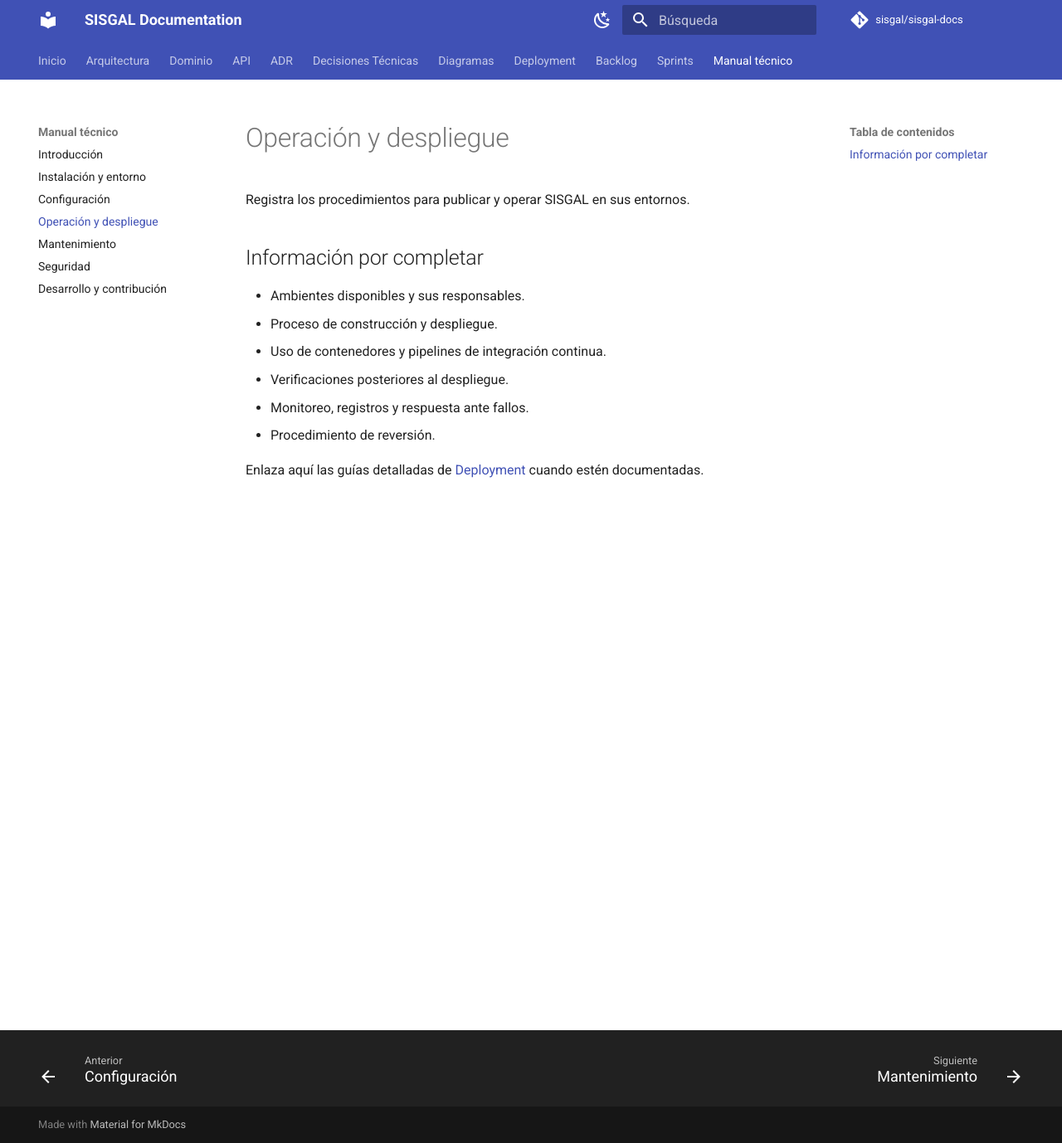
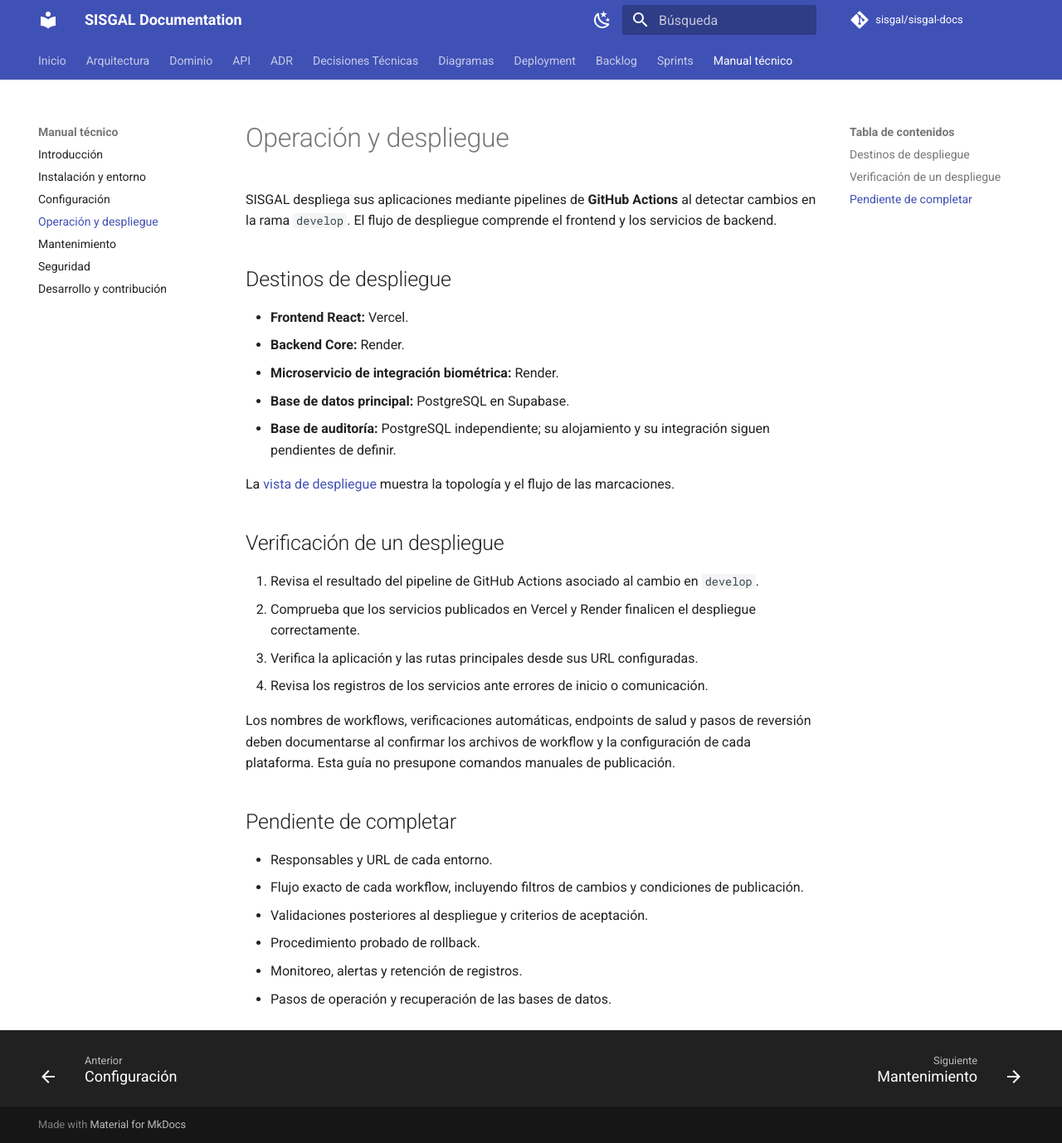
Before and after one commit to sisgal-platform/sisgal-docs, an MkDocs documentation site: the page built from docs/technical-guide/operations.md, in a window 1280 px wide and 1378 px high. Shown: the whole window at 83% size. Built offline with MkDocs 1.6.1 and Material for MkDocs 9.7.7, drawn with Linux system fonts in a browser that asks for light colours; comment, search, counter and statistics services are not loaded.

```diff
--- a/docs/technical-guide/operations.md
+++ b/docs/technical-guide/operations.md
@@ -1,14 +1,31 @@
 # Operación y despliegue
 
-Registra los procedimientos para publicar y operar SISGAL en sus entornos.
+SISGAL despliega sus aplicaciones mediante pipelines de **GitHub Actions** al detectar cambios en la rama `develop`. El flujo de despliegue comprende el frontend y los servicios de backend.
 
-## Información por completar
+## Destinos de despliegue
 
-- Ambientes disponibles y sus responsables.
-- Proceso de construcción y despliegue.
-- Uso de contenedores y pipelines de integración continua.
-- Verificaciones posteriores al despliegue.
-- Monitoreo, registros y respuesta ante fallos.
-- Procedimiento de reversión.
+- **Frontend React:** Vercel.
+- **Backend Core:** Render.
+- **Microservicio de integración biométrica:** Render.
+- **Base de datos principal:** PostgreSQL en Supabase.
+- **Base de auditoría:** PostgreSQL independiente; su alojamiento y su integración siguen pendientes de definir.
 
-Enlaza aquí las guías detalladas de [Deployment](../deployment/index.md) cuando estén documentadas.
+La [vista de despliegue](../diagrams/deployment.md) muestra la topología y el flujo de las marcaciones.
+
+## Verificación de un despliegue
+
+1. Revisa el resultado del pipeline de GitHub Actions asociado al cambio en `develop`.
+2. Comprueba que los servicios publicados en Vercel y Render finalicen el despliegue correctamente.
+3. Verifica la aplicación y las rutas principales desde sus URL configuradas.
+4. Revisa los registros de los servicios ante errores de inicio o comunicación.
+
+Los nombres de workflows, verificaciones automáticas, endpoints de salud y pasos de reversión deben documentarse al confirmar los archivos de workflow y la configuración de cada plataforma. Esta guía no presupone comandos manuales de publicación.
+
+## Pendiente de completar
+
+- Responsables y URL de cada entorno.
+- Flujo exacto de cada workflow, incluyendo filtros de cambios y condiciones de publicación.
+- Validaciones posteriores al despliegue y criterios de aceptación.
+- Procedimiento probado de rollback.
+- Monitoreo, alertas y retención de registros.
+- Pasos de operación y recuperación de las bases de datos.
```
